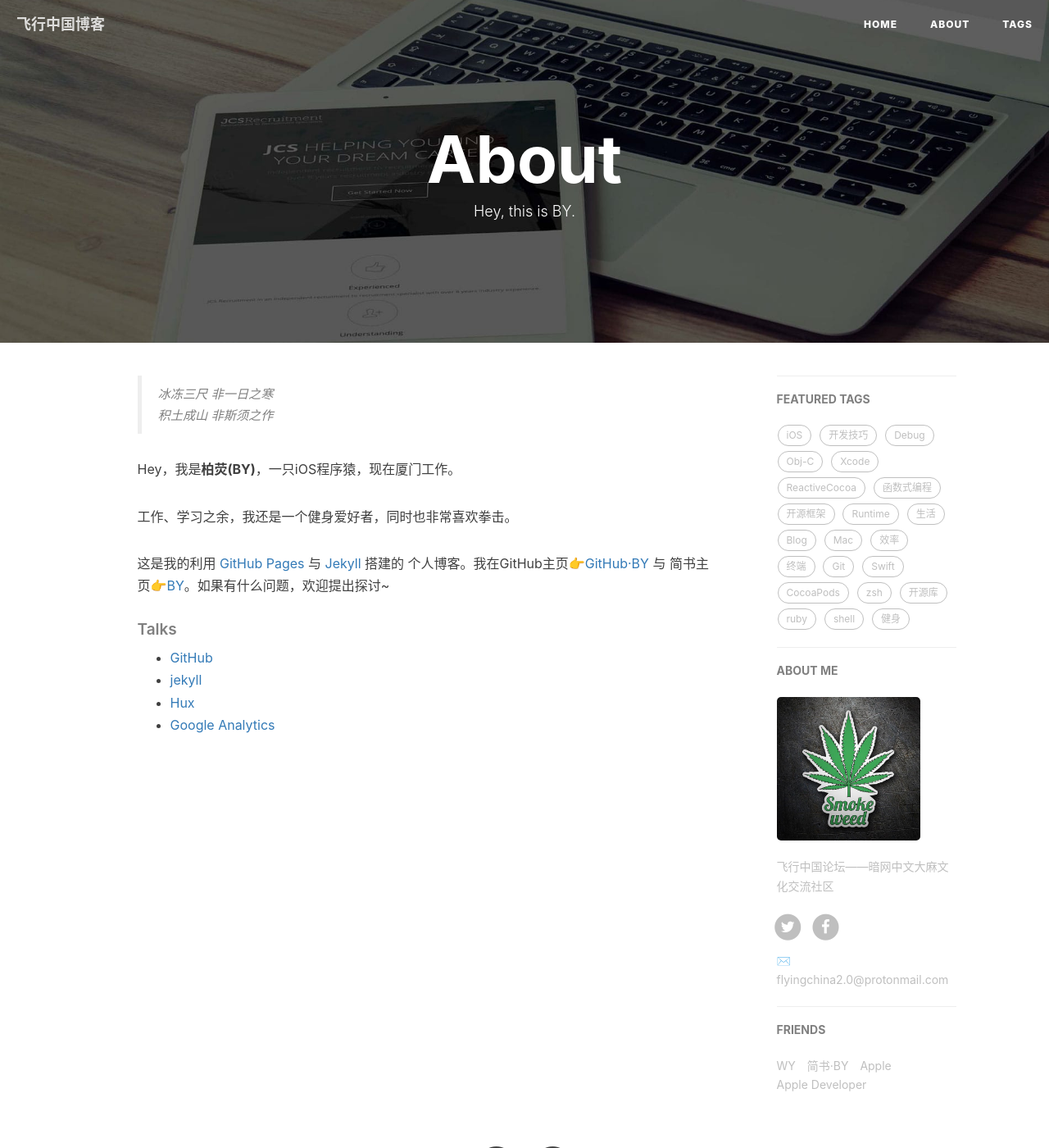
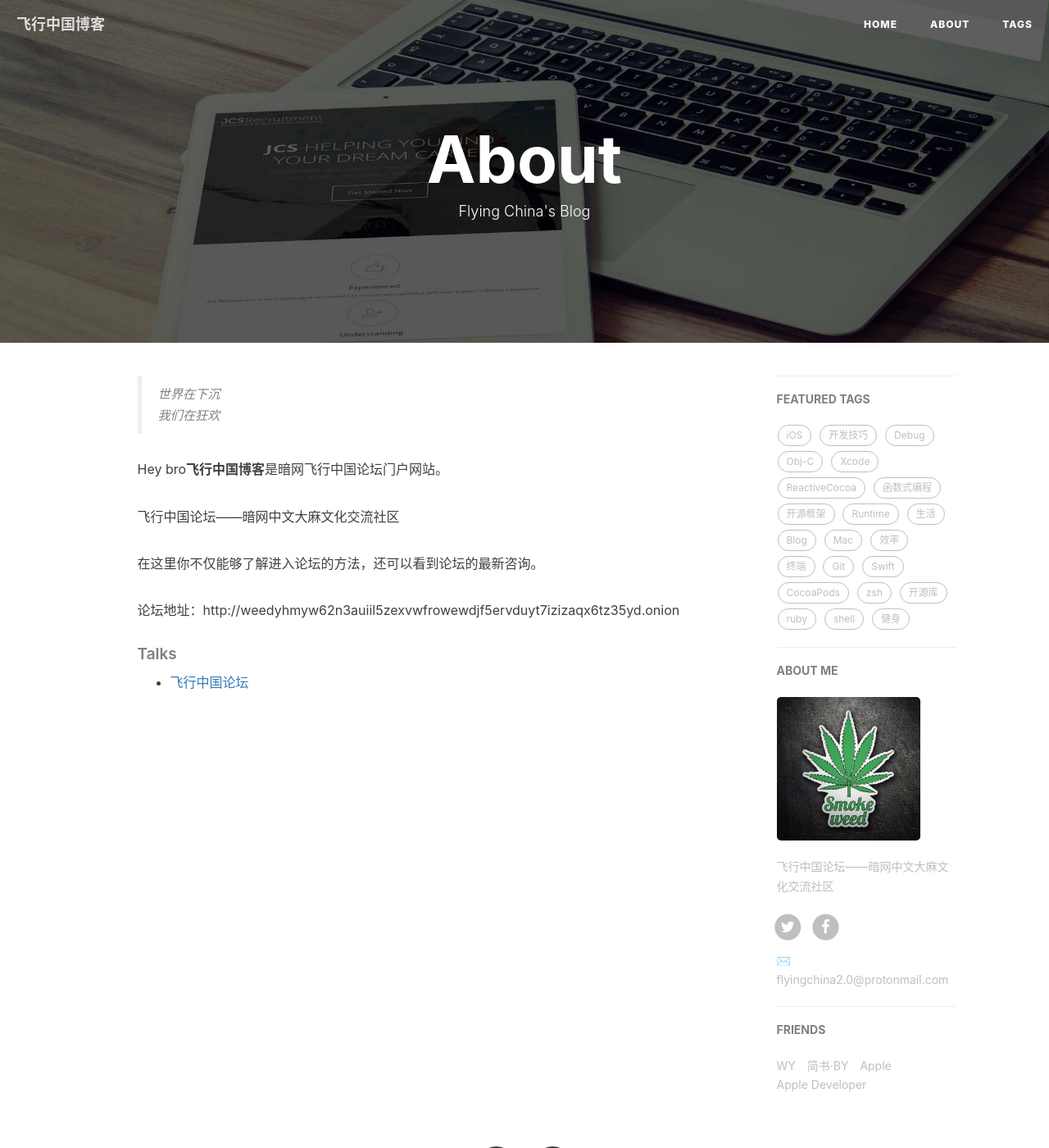
Before and after one commit to feixingzhongguo/feixingzhongguo.github.io, a Jekyll site: the page built from about.html, in a window 1280 px wide and 1400 px high. Shown: the whole window at 82% size. Built offline with Jekyll 4.4.1, drawn with Linux system fonts in a browser that asks for light colours; nearby versions of some CDN libraries; comment, search, counter and statistics services are not loaded.

Commit message:
Update about.html

```diff
--- a/about.html
+++ b/about.html
@@ -1,7 +1,7 @@
 ---
 layout: page
 title: "About"
-description: "Hey, this is BY."
+description: "Flying China's Blog"
 header-img: "img/post-bg-rwd.jpg"
 ---
 
@@ -15,24 +15,22 @@ header-img: "img/post-bg-rwd.jpg"
 <div class="zh post-container">
 
     <!--copied from markdown -->
-    <blockquote><p>冰冻三尺 非一日之寒<br>
-    积土成山 非斯须之作</p></blockquote>
+    <blockquote><p>世界在下沉<br>
+    我们在狂欢</p></blockquote>
 
-    <p>Hey，我是<strong>柏荧(BY)</strong>，一只iOS程序猿，现在厦门工作。</p>
+    <p>Hey bro<strong>飞行中国博客</strong>是暗网飞行中国论坛门户网站。</p>
 
-    <p>工作、学习之余，我还是一个健身爱好者，同时也非常喜欢拳击。</p>
+    <p>飞行中国论坛——暗网中文大麻文化交流社区</p>
 
-    <p>这是我的利用 <a href="https://pages.github.com/">GitHub Pages</a> 与 <a href="http://jekyll.com.cn/">Jekyll</a> 搭建的 个人博客。我在GitHub主页<a href="https://github.com/qiubaiying">👉GitHub·BY</a> 与 简书主页<a href="https://http://www.jianshu.com/u/e71990ada2fd">👉BY</a>。如果有什么问题，欢迎提出探讨~</p>
+    <p>在这里你不仅能够了解进入论坛的方法，还可以看到论坛的最新咨询。</p>
 
-    <p></p>
+    <p>论坛地址：http://weedyhmyw62n3auiil5zexvwfrowewdjf5ervduyt7izizaqx6tz35yd.onion</p>
 
     <h5>Talks</h5>
 
     <ul>
-        <li><a href="https://github.com">GitHub</a></li>
-        <li><a href="http://jekyll.com.cn/">jekyll</a></li>
-        <li><a href="http://huangxuan.me/">Hux</a></li>
-        <li><a href="https://analytics.google.com/analytics">Google Analytics</a></li>
+        <li><a href="http://weedyhmyw62n3auiil5zexvwfrowewdjf5ervduyt7izizaqx6tz35yd.onion">飞行中国论坛</a></li>
+
     </ul>
 </div>
 
```
